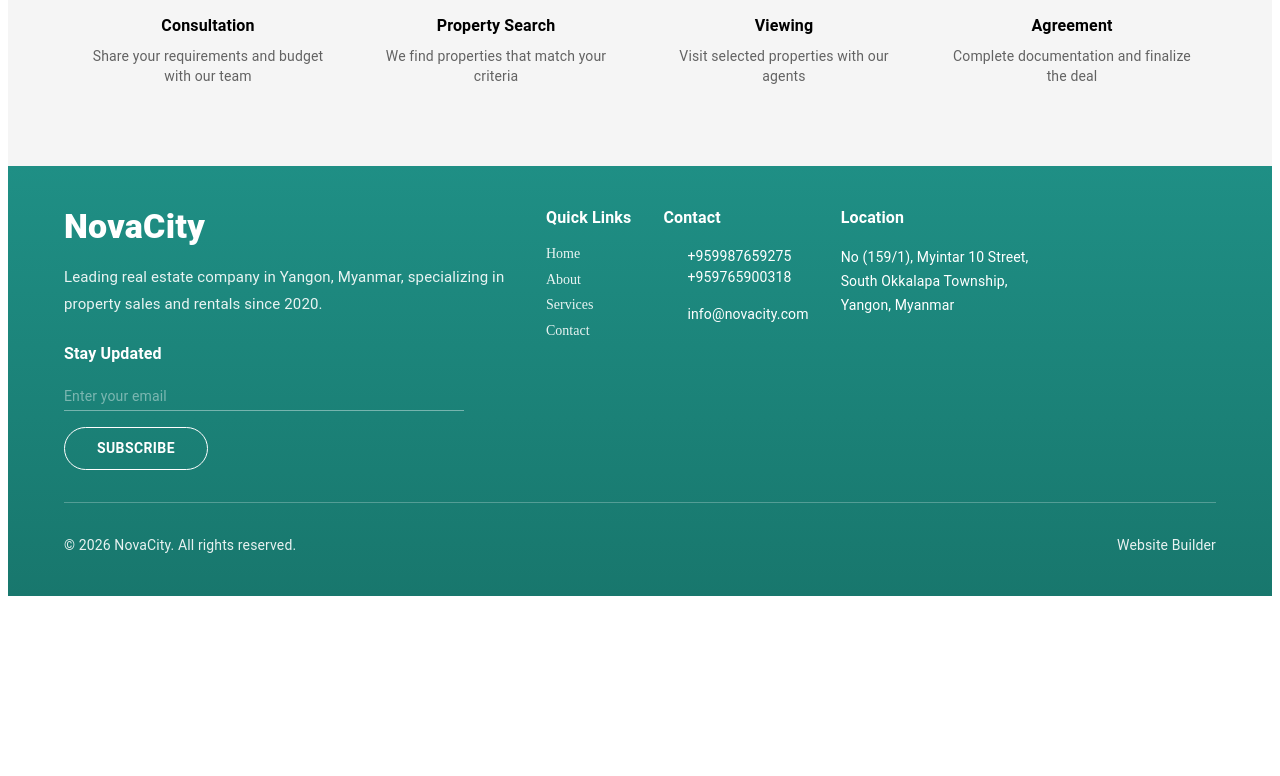
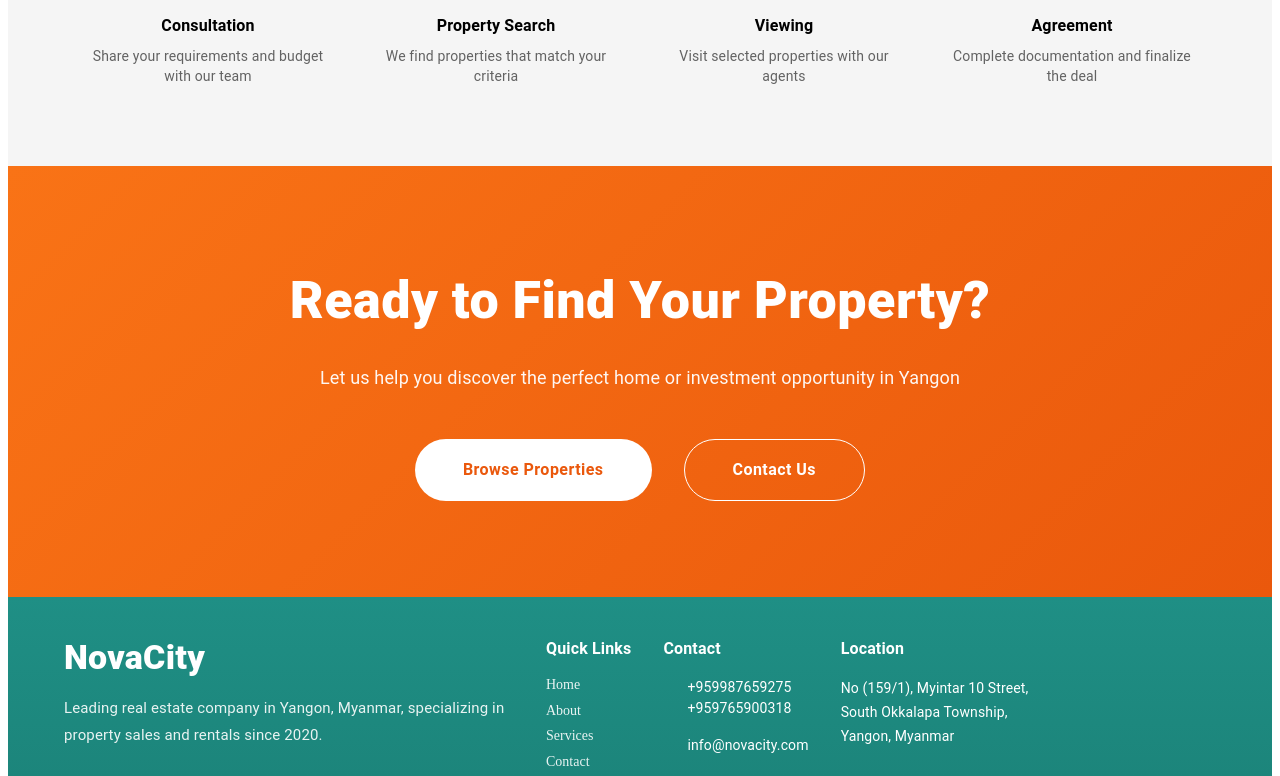
Before and after one commit to NomanKader/mmnovacity, a React (Vite) app in the folder mmnovacity/: page /services in a window 1280 px wide. Shown: the part 2594-3370 px from the top of the page. Before the commit the page ends 3198 px from the top, so only its background shows below. Built offline with nearby package versions, Linux system fonts and the light colour scheme; some icons are missing.

Commit message:
add connection

```diff
--- a/mmnovacity/src/pages/Home.jsx
+++ b/mmnovacity/src/pages/Home.jsx
@@ -401,6 +401,7 @@ const Home = () => {
             </Typography>
 
             <Button
+            onClick={() => navigate("/services")}
             variant={item.primary ? "contained" : "outlined"}
             sx={{
               borderRadius: "40px",
@@ -413,9 +414,7 @@ const Home = () => {
               borderColor: "#0f172a",
               color: item.primary ? "#ffffff" : "#0f172a",
               "&:hover": {
-                  backgroundColor: item.primary
-                    ? "#1e293b"
-                    : "#f1f5f9",
+                backgroundColor: item.primary ? "#1e293b" : "#f1f5f9",
               },
             }}
           >
--- a/mmnovacity/src/pages/Services.jsx
+++ b/mmnovacity/src/pages/Services.jsx
@@ -1,3 +1,4 @@
+import { Link } from "react-router"
 import {
   Box,
   Container,
@@ -101,12 +102,15 @@ export default function Services() {
               ))}
 
               <Button
+              component={Link}
+              to="/contact"
               variant="contained"
               sx={{
                 mt: 3,
                 backgroundColor: "#e8742b",
                 borderRadius: "30px",
-                  px: 4
+                px: 4,
+                textDecoration: "none"
               }}
             >
               Contact Us
@@ -178,12 +182,15 @@ export default function Services() {
               ))}
 
               <Button
+              component={Link}
+              to="/contact"
               variant="contained"
               sx={{
                 mt: 3,
                 backgroundColor: "#e8742b",
                 borderRadius: "30px",
-                  px: 4
+                px: 4,
+                textDecoration: "none"
               }}
             >
               Contact Us
@@ -351,6 +358,90 @@ export default function Services() {
                     </Box>
             </Container>
         </Box>
+        {/* ================= CTA SECTION ================= */}
+<Box
+  sx={{
+    py: 12,
+    background: "linear-gradient(135deg, #f97316, #ea580c)",
+    textAlign: "center",
+    color: "#fff"
+  }}
+>
+  <Container maxWidth="md">
+    <Typography
+      sx={{
+        fontSize: { xs: 32, md: 52 },
+        fontWeight: 800,
+        mb: 3
+      }}
+    >
+      Ready to Find Your Property?
+    </Typography>
+
+    <Typography
+      sx={{
+        fontSize: 18,
+        opacity: 0.95,
+        mb: 6
+      }}
+    >
+      Let us help you discover the perfect home or investment opportunity in Yangon
+    </Typography>
+
+    <Box
+      sx={{
+        display: "flex",
+        justifyContent: "center",
+        gap: 4,
+        flexWrap: "wrap"
+      }}
+    >
+      {/* Browse Properties */}
+      <Button
+        component={Link}
+        to="/"
+        sx={{
+          px: 6,
+          py: 2,
+          borderRadius: "50px",
+          fontWeight: 600,
+          fontSize: 16,
+          backgroundColor: "#ffffff",
+          color: "#ea580c",
+          textTransform: "none",
+          "&:hover": {
+            backgroundColor: "#f3f4f6"
+          }
+        }}
+      >
+        Browse Properties
+      </Button>
+
+      {/* Contact Us */}
+      <Button
+        component={Link}
+        to="/contact"
+        variant="outlined"
+        sx={{
+          px: 6,
+          py: 2,
+          borderRadius: "50px",
+          fontWeight: 600,
+          fontSize: 16,
+          color: "#ffffff",
+          borderColor: "#ffffff",
+          textTransform: "none",
+          "&:hover": {
+            backgroundColor: "rgba(255,255,255,0.15)",
+            borderColor: "#ffffff"
+          }
+        }}
+      >
+        Contact Us
+      </Button>
+    </Box>
+  </Container>
+</Box>
     </>
   )
 }
```
Lines whose indentation alone changed are shown as unchanged.
